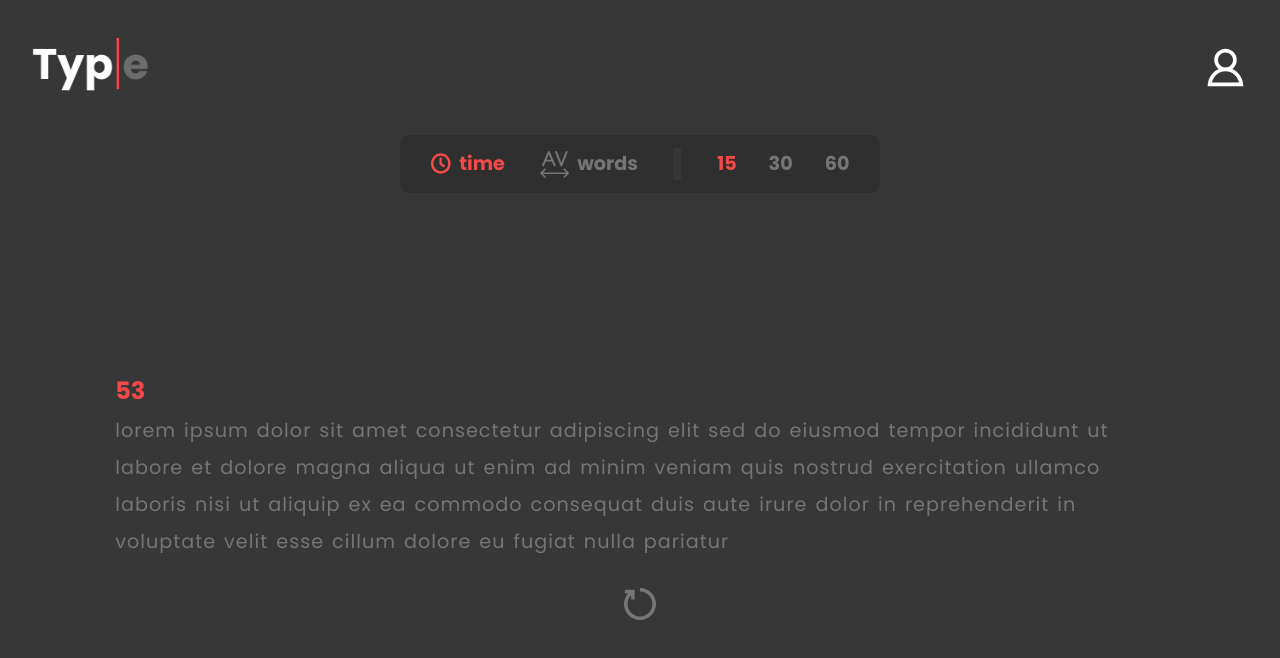
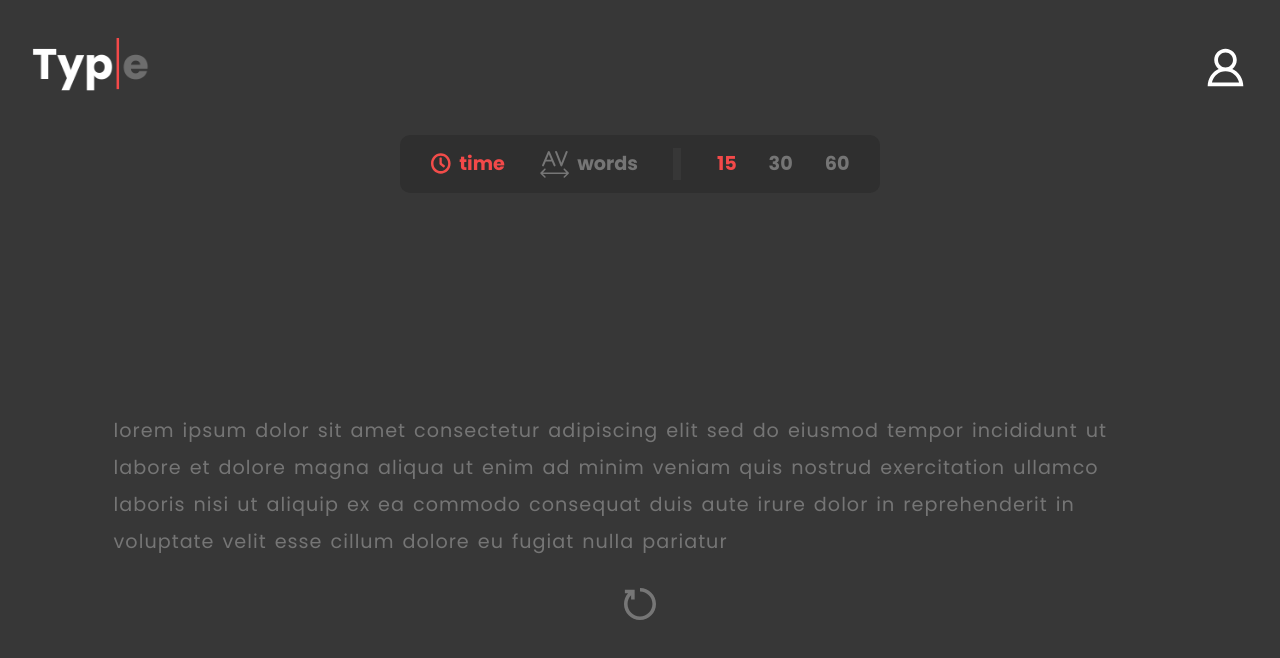
Before and after one commit to brandonlam4237/Typ, a React (Vite) app: page / in a window 1280 px wide. Shown: the top 658 px of the page. Built offline with nearby package versions, Linux system fonts and the light colour scheme.

Commit message:
feat: add basic key event handler for matching char to text prompt

```diff
--- a/src/client/main.tsx
+++ b/src/client/main.tsx
@@ -6,7 +6,5 @@ import ReactDOM from "react-dom/client";
 import App from "./App";
 
 ReactDOM.createRoot(document.getElementById("root") as HTMLElement).render(
-  <React.StrictMode>
-    <App />
-  </React.StrictMode>
+  <App />
 );
--- a/src/client/pages/Home.tsx
+++ b/src/client/pages/Home.tsx
@@ -1,4 +1,4 @@
-import React, { useState } from "react";
+import { useEffect, useState } from "react";
 import SettingsBar from "../components/SettingsBar";
 import "../scss/home.scss";
 import reset from "../assets/reset.svg";
@@ -8,19 +8,49 @@ function Home() {
     "lorem ipsum dolor sit amet consectetur adipiscing elit sed do eiusmod tempor incididunt ut labore et dolore magna aliqua ut enim ad minim veniam quis nostrud exercitation ullamco laboris nisi ut aliquip ex ea commodo consequat duis aute irure dolor in reprehenderit in voluptate velit esse cillum dolore eu fugiat nulla pariatur";
   const textArr: string[] = text.split(" ");
 
+  const [gameInProgress, setGameInProgress] = useState(false);
+  const [textIndex, setTextIndex] = useState(0);
+
+  useEffect(() => {
+    const handleKey = (e: any) => {
+      console.log(e.key);
+      if (e.key.length === 1 && e.key !== " ") {
+        if (!gameInProgress) setGameInProgress(true);
+      }
+      if (e.key === text[textIndex]) {
+        console.log(e.key, "matches", text[textIndex]);
+        setTextIndex(textIndex + 1);
+      }
+    };
+
+    document.addEventListener("keydown", handleKey);
+
+    // clean up event listener
+    return () => {
+      document.removeEventListener("keydown", handleKey);
+    };
+  }, [textIndex]);
+
   return (
     <main className="home">
       <SettingsBar />
       <div className="game">
-        <div className="game__timer">53</div>
+        {gameInProgress && <div className="game__timer">53</div>}
+        {!gameInProgress && (
+          <div className="game__timer game__timer--inactive">53</div>
+        )}
         <div className="game__container">
           <div className="game__cursor"></div>
           <div className="game__words">
-            {textArr.map((word) => {
+            {textArr.map((word, i) => {
               return (
-                <div className="game__word">
-                  {word.split("").map((letter) => {
-                    return <span className="game__letter">{letter}</span>;
+                <div className="game__word" key={i}>
+                  {word.split("").map((letter, j) => {
+                    return (
+                      <span className="game__letter" key={j}>
+                        {letter}
+                      </span>
+                    );
                   })}{" "}
                 </div>
               );
--- a/src/client/scss/home.scss
+++ b/src/client/scss/home.scss
@@ -29,7 +29,7 @@
       display: flex;
       flex-wrap: wrap;
       gap: 0.5rem;
-      margin-left: 0.2rem;
+      margin-left: 0.1rem;
     }
 
     &__timer {
@@ -37,7 +37,11 @@
       color: $red;
       font-weight: bold;
       margin-bottom: -1.5rem;
-      margin-left: 0.2rem;
+      margin-left: 0.1rem;
+    }
+
+    &__timer--inactive {
+      visibility: hidden;
     }
 
     &__reset-container {
```
